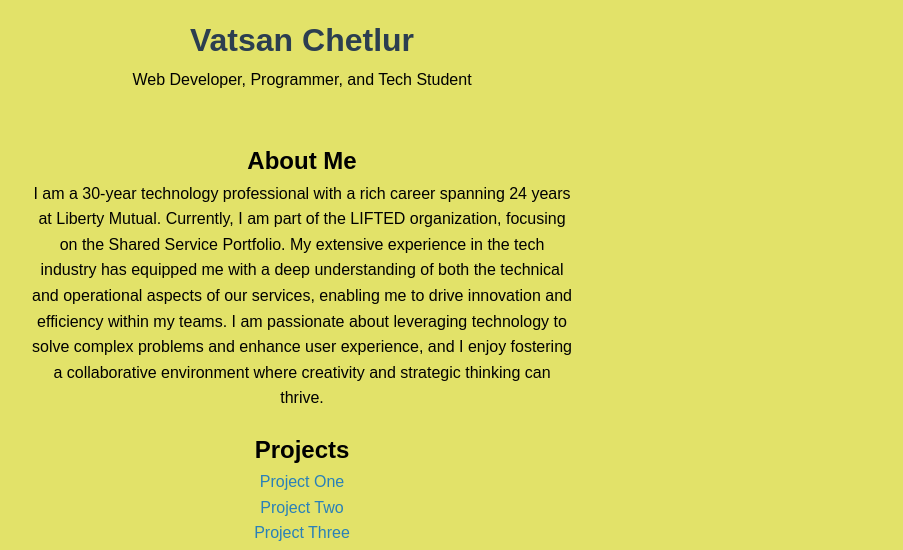
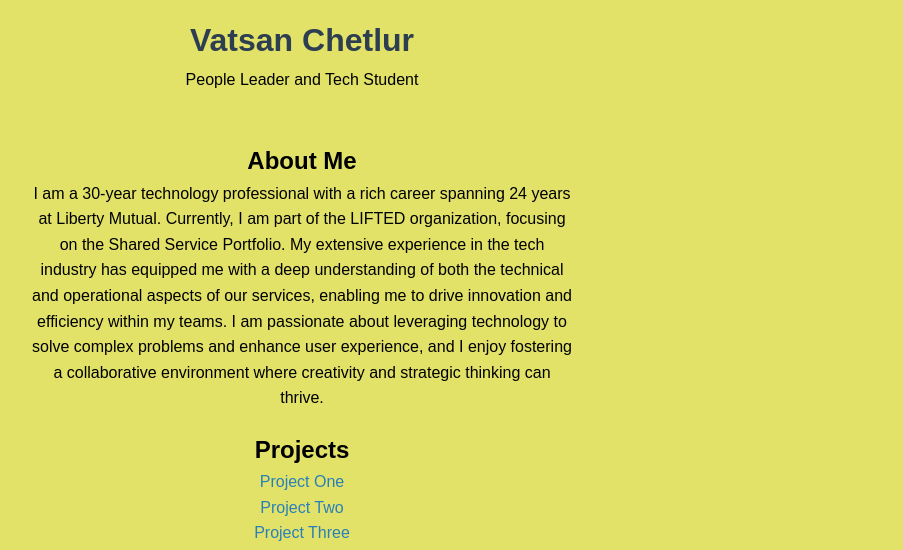
Before and after one commit to vatsanchetlur/CapStone, a plain HTML site: page Bio-Project/bio.html in a window 1280 px wide. Shown: the part 133-683 px from the top of the page, without its empty margins (338-1241 px from the left). Drawn offline with Linux system fonts and the light colour scheme.

Commit message:
Update bio.html

```diff
--- a/Bio-Project/bio.html
+++ b/Bio-Project/bio.html
@@ -11,7 +11,7 @@
 <header>
     <img src="Profile-Picture.jpg" alt="Vatsan Chetlur" class="profile-img">
     <h1>Vatsan Chetlur</h1>
-    <p>Web Developer, Programmer, and Tech Student</p>
+    <p>People Leader and Tech Student</p>
     <div class="social-media">
         <p>Follow me on social media:</p>
         <p>
```
